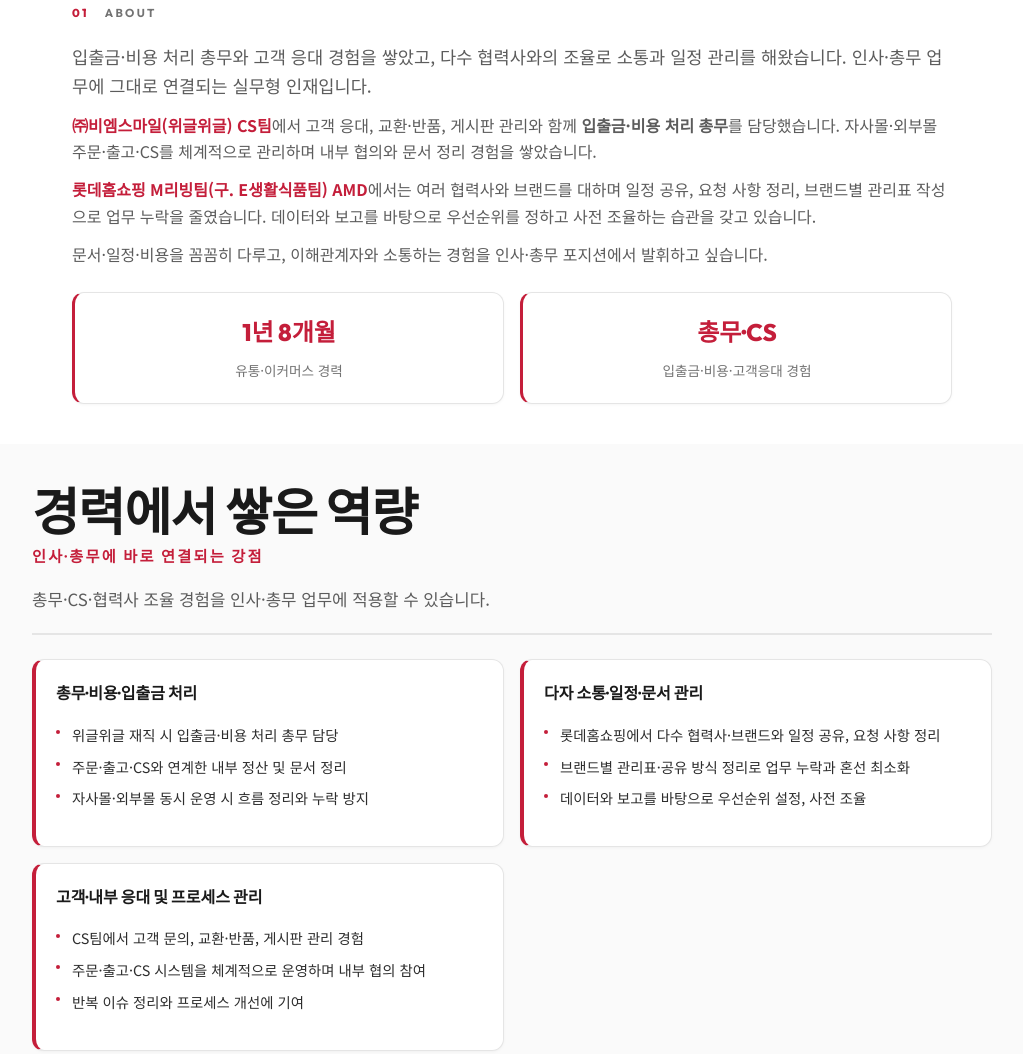
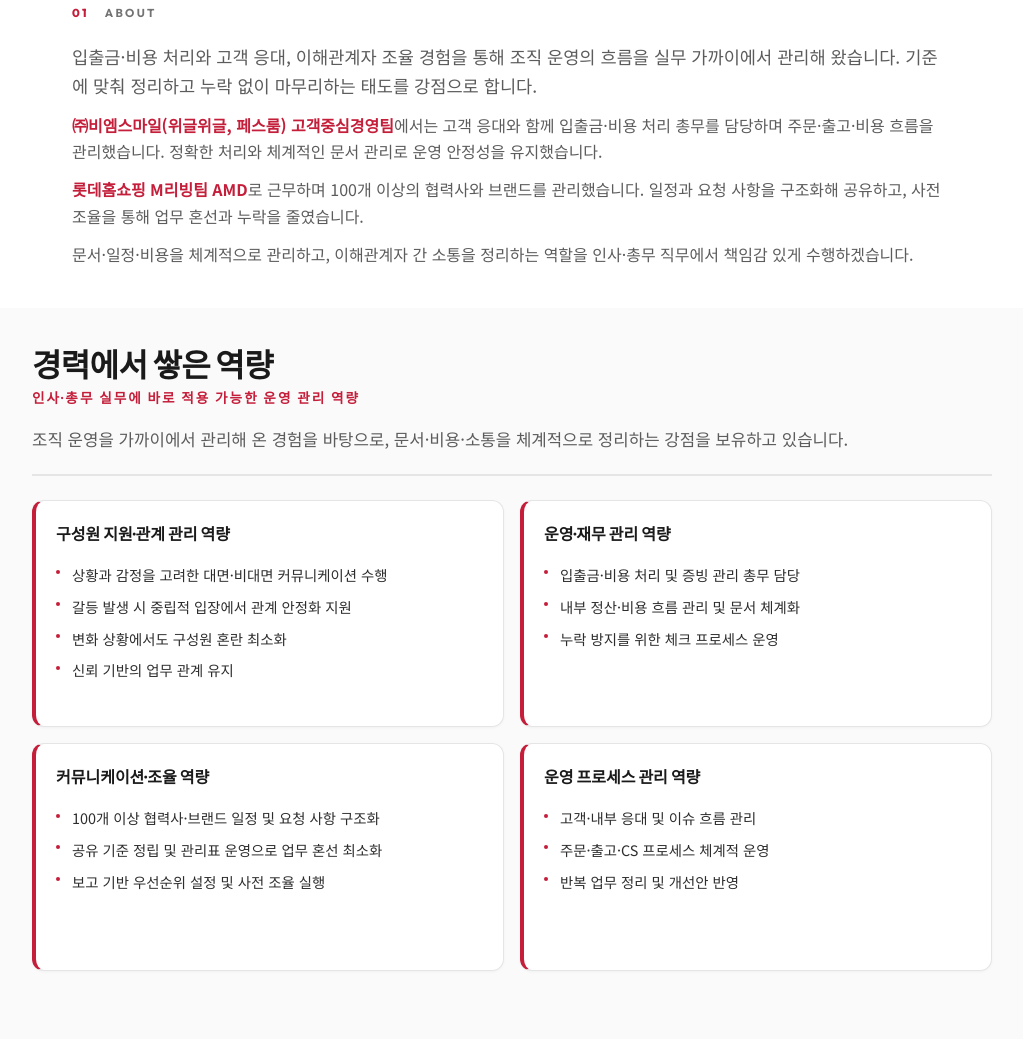
Before and after one commit to tjwjd1769/tjwjd1769.github.io, a plain HTML site: page hr.html in a window 1280 px wide. Shown: the part 847-1901 px from the top of the page, without its empty margins (128-1151 px from the left). Drawn offline with Linux system fonts and the light colour scheme.

Commit message:
hr 내용 추가

```diff
--- a/hr.html
+++ b/hr.html
@@ -55,64 +55,63 @@
         <div class="about-grid">
           <div class="about-text">
             <p class="about-lead">
-              입출금·비용 처리 총무와 고객 응대 경험을 쌓았고, 다수 협력사와의 조율로 소통과 일정 관리를 해왔습니다. 인사·총무 업무에 그대로 연결되는 실무형 인재입니다.
+              입출금·비용 처리와 고객 응대, 이해관계자 조율 경험을 통해 조직 운영의 흐름을 실무 가까이에서 관리해 왔습니다. 기준에 맞춰 정리하고 누락 없이 마무리하는 태도를 강점으로 합니다.
             </p>
             <p>
-              <strong class="text-red">㈜비엠스마일(위글위글) CS팀</strong>에서 고객 응대, 교환·반품, 게시판 관리와 함께 <strong>입출금·비용 처리 총무</strong>를 담당했습니다. 자사몰·외부몰 주문·출고·CS를 체계적으로 관리하며 내부 협의와 문서 정리 경험을 쌓았습니다.
+              <strong class="text-red">㈜비엠스마일(위글위글, 페스룸) 고객중심경영팀</strong>에서는 고객 응대와 함께 입출금·비용 처리 총무를 담당하며 주문·출고·비용 흐름을 관리했습니다. 정확한 처리와 체계적인 문서 관리로 운영 안정성을 유지했습니다.
             </p>
             <p>
-              <strong class="text-red">롯데홈쇼핑 M리빙팀(구. E생활식품팀) AMD</strong>에서는 여러 협력사와 브랜드를 대하며 일정 공유, 요청 사항 정리, 브랜드별 관리표 작성으로 업무 누락을 줄였습니다. 데이터와 보고를 바탕으로 우선순위를 정하고 사전 조율하는 습관을 갖고 있습니다.
+              <strong class="text-red">롯데홈쇼핑 M리빙팀 AMD</strong>로 근무하며 100개 이상의 협력사와 브랜드를 관리했습니다. 일정과 요청 사항을 구조화해 공유하고, 사전 조율을 통해 업무 혼선과 누락을 줄였습니다.
             </p>
             <p>
-              문서·일정·비용을 꼼꼼히 다루고, 이해관계자와 소통하는 경험을 인사·총무 포지션에서 발휘하고 싶습니다.
+              문서·일정·비용을 체계적으로 관리하고, 이해관계자 간 소통을 정리하는 역할을 인사·총무 직무에서 책임감 있게 수행하겠습니다.
             </p>
-          </div>
-          <div class="about-highlight">
-            <div class="highlight-card amd-card">
-              <span class="highlight-num">1년 8개월</span>
-              <span class="highlight-label">유통·이커머스 경력</span>
-            </div>
-            <div class="highlight-card amd-card">
-              <span class="highlight-num">총무·CS</span>
-              <span class="highlight-label">입출금·비용·고객응대 경험</span>
-            </div>
           </div>
         </div>
       </div>
     </section>
 
     <!-- 인사·총무로 연결되는 경력 역량 -->
-    <section id="lotte" class="section lotte">
+    <section id="lotte" class="section lotte lotte--compact">
       <div class="lotte-wrap">
         <div class="lotte-header">
           <h2 class="lotte-title">경력에서 쌓은 역량</h2>
-          <p class="lotte-sub">인사·총무에 바로 연결되는 강점</p>
+          <p class="lotte-sub">인사·총무 실무에 바로 적용 가능한 운영 관리 역량</p>
         </div>
-        <p class="lotte-lead">총무·CS·협력사 조율 경험을 인사·총무 업무에 적용할 수 있습니다.</p>
+        <p class="lotte-lead">조직 운영을 가까이에서 관리해 온 경험을 바탕으로, 문서·비용·소통을 체계적으로 정리하는 강점을 보유하고 있습니다.</p>
 
         <div class="lotte-blocks">
           <div class="lotte-block">
-            <h3>총무·비용·입출금 처리</h3>
+            <h3>구성원 지원·관계 관리 역량</h3>
             <ul>
-              <li>위글위글 재직 시 입출금·비용 처리 총무 담당</li>
-              <li>주문·출고·CS와 연계한 내부 정산 및 문서 정리</li>
-              <li>자사몰·외부몰 동시 운영 시 흐름 정리와 누락 방지</li>
+              <li>상황과 감정을 고려한 대면·비대면 커뮤니케이션 수행</li>
+              <li>갈등 발생 시 중립적 입장에서 관계 안정화 지원</li>
+              <li>변화 상황에서도 구성원 혼란 최소화</li>
+              <li>신뢰 기반의 업무 관계 유지</li>
             </ul>
           </div>
           <div class="lotte-block">
-            <h3>다자 소통·일정·문서 관리</h3>
+            <h3>운영·재무 관리 역량</h3>
             <ul>
-              <li>롯데홈쇼핑에서 다수 협력사·브랜드와 일정 공유, 요청 사항 정리</li>
-              <li>브랜드별 관리표·공유 방식 정리로 업무 누락과 혼선 최소화</li>
-              <li>데이터와 보고를 바탕으로 우선순위 설정, 사전 조율</li>
+              <li>입출금·비용 처리 및 증빙 관리 총무 담당</li>
+              <li>내부 정산·비용 흐름 관리 및 문서 체계화</li>
+              <li>누락 방지를 위한 체크 프로세스 운영</li>
             </ul>
           </div>
           <div class="lotte-block">
-            <h3>고객·내부 응대 및 프로세스 관리</h3>
+            <h3>커뮤니케이션·조율 역량</h3>
             <ul>
-              <li>CS팀에서 고객 문의, 교환·반품, 게시판 관리 경험</li>
-              <li>주문·출고·CS 시스템을 체계적으로 운영하며 내부 협의 참여</li>
-              <li>반복 이슈 정리와 프로세스 개선에 기여</li>
+              <li>100개 이상 협력사·브랜드 일정 및 요청 사항 구조화</li>
+              <li>공유 기준 정립 및 관리표 운영으로 업무 혼선 최소화</li>
+              <li>보고 기반 우선순위 설정 및 사전 조율 실행</li>
+            </ul>
+          </div>
+          <div class="lotte-block">
+            <h3>운영 프로세스 관리 역량</h3>
+            <ul>
+              <li>고객·내부 응대 및 이슈 흐름 관리</li>
+              <li>주문·출고·CS 프로세스 체계적 운영</li>
+              <li>반복 업무 정리 및 개선안 반영</li>
             </ul>
           </div>
         </div>
@@ -130,7 +129,7 @@
               <h3 class="timeline-company">롯데홈쇼핑</h3>
               <p class="timeline-role">M리빙팀(구. E생활식품팀) · AMD, 매출관리, 리테일MD</p>
               <ul class="timeline-desc">
-                <li>상품 등록·협력사 관리, 광고구좌·이벤트 세팅</li>
+                <li>협력사 관리, 광고구좌·이벤트 세팅, 파트 실적 관리 및 보고</li>
                 <li>e커머스 부문 E식품생활팀 AMD 업무 전담</li>
               </ul>
             </div>
@@ -139,7 +138,7 @@
             <div class="timeline-marker"></div>
             <div class="timeline-content">
               <span class="timeline-period">2022.08 ~ 2023.02 · 7개월</span>
-              <h3 class="timeline-company">㈜비엠스마일 (위글위글)</h3>
+              <h3 class="timeline-company">㈜비엠스마일 (위글위글, 페스룸)</h3>
               <p class="timeline-role">CS팀 · 총무(입출금·비용), 고객경험관리, 교환·반품</p>
               <ul class="timeline-desc">
                 <li>입출금·비용 처리 총무, 고객 응대 및 게시판·교환·반품 관리</li>
@@ -157,15 +156,15 @@
         <div class="value-cards">
           <div class="value-card amd-card">
             <h4>소통·조율</h4>
-            <p>다수 협력사·내부 팀과 일정과 요청 사항을 정리해 왔습니다. 이해관계자별로 공유 방식을 맞추고 사전에 조율해 누락과 혼선을 줄이는 것을 중요하게 생각합니다.</p>
+            <p>인사 업무는 조직원 간의 소통을 연결하고 갈등을 완화하는 역할이라고 생각합니다. 구성원의 고충을 경청하고 상황을 객관적으로 정리해, 문제 발생 시 균형 있게 조율하는 태도를 중요하게 생각합니다.</p>
           </div>
           <div class="value-card amd-card">
             <h4>문서·일정·체계 관리</h4>
-            <p>관리표와 공유 룰을 만들어 업무를 정리해 왔습니다. 데이터와 보고를 바탕으로 우선순위를 정하고, 반복 업무는 프로세스로 정리하는 편입니다.</p>
+            <p>조직 운영에는 명확한 기준과 체계가 필요하다고 생각합니다. 문서와 일정 관리를 통해 업무 흐름을 정리하고, 반복되는 이슈는 프로세스로 개선해 안정적인 운영을 만들어왔습니다.</p>
           </div>
           <div class="value-card amd-card">
             <h4>꼼꼼한 처리·신뢰</h4>
-            <p>입출금·비용 처리 총무와 CS 업무를 하며 숫자와 서류를 정확히 다루는 것을 습관화했습니다. 인사·총무에서도 책임지고 끝까지 처리하는 자세로 임합니다.</p>
+            <p>인사·총무는 급여와 복지를 관리하는 만큼 신뢰가 기본이라고 생각합니다. 작은 오류도 신뢰에 영향을 줄 수 있다는 책임감으로 끝까지 확인하고 마무리합니다.</p>
           </div>
         </div>
       </div>
@@ -179,9 +178,6 @@
             <h4>업무 도구</h4>
             <ul class="skill-tags">
               <li>MS Office (Word, Excel, PPT)</li>
-              <li>이지어드민</li>
-              <li>이카운트</li>
-              <li>LX판토스</li>
               <li>Slack</li>
               <li>Notion</li>
               <li>Zoom</li>
--- a/style.css
+++ b/style.css
@@ -346,6 +346,13 @@ ul { list-style: none; margin: 0; padding: 0; }
   color: var(--accent);
   margin: 0 0 0.75rem;
 }
+/* hr 페이지 전용: 경력 역량 섹션 제목만 작게 */
+.lotte--compact .lotte-title {
+  font-size: clamp(1.6rem, 4vw, 2rem);
+}
+.lotte--compact .lotte-sub {
+  font-size: 0.85rem;
+}
 .lotte-meta {
   font-size: 0.9rem;
   color: var(--gray-500);
@@ -362,6 +369,7 @@ ul { list-style: none; margin: 0; padding: 0; }
 .lotte-blocks {
   display: grid;
   grid-template-columns: repeat(2, 1fr);
+  grid-auto-rows: 1fr;
   gap: 1rem;
   margin-bottom: 1.75rem;
 }
@@ -373,7 +381,12 @@ ul { list-style: none; margin: 0; padding: 0; }
   border-left: 4px solid var(--accent);
   box-shadow: var(--shadow-sm);
   transition: box-shadow var(--transition);
+  display: flex;
+  flex-direction: column;
+  min-height: 0;
 }
+.lotte-block h3 { flex-shrink: 0; }
+.lotte-block ul { flex: 1; }
 .lotte-block:hover {
   box-shadow: var(--shadow);
 }
```
Also changed, not shown: amd.html (+1 -1 lines), md.html (+1 -1 lines).
